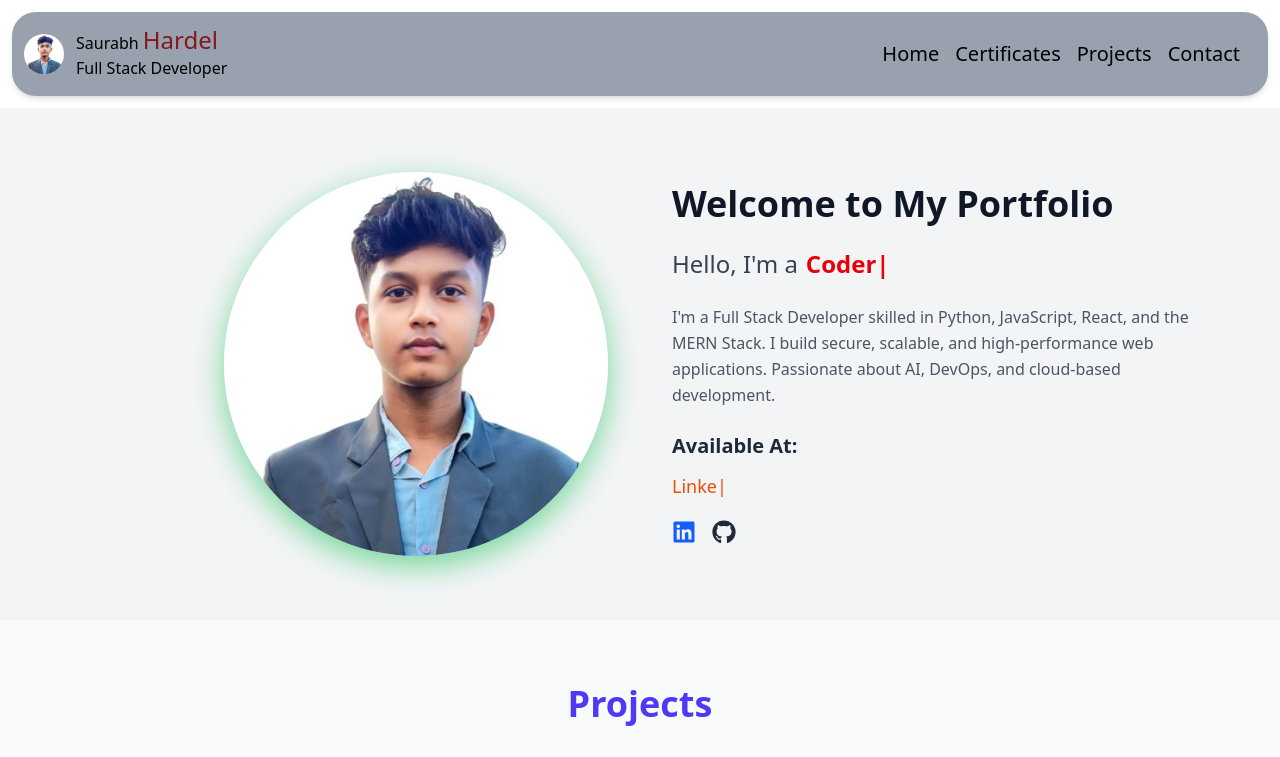
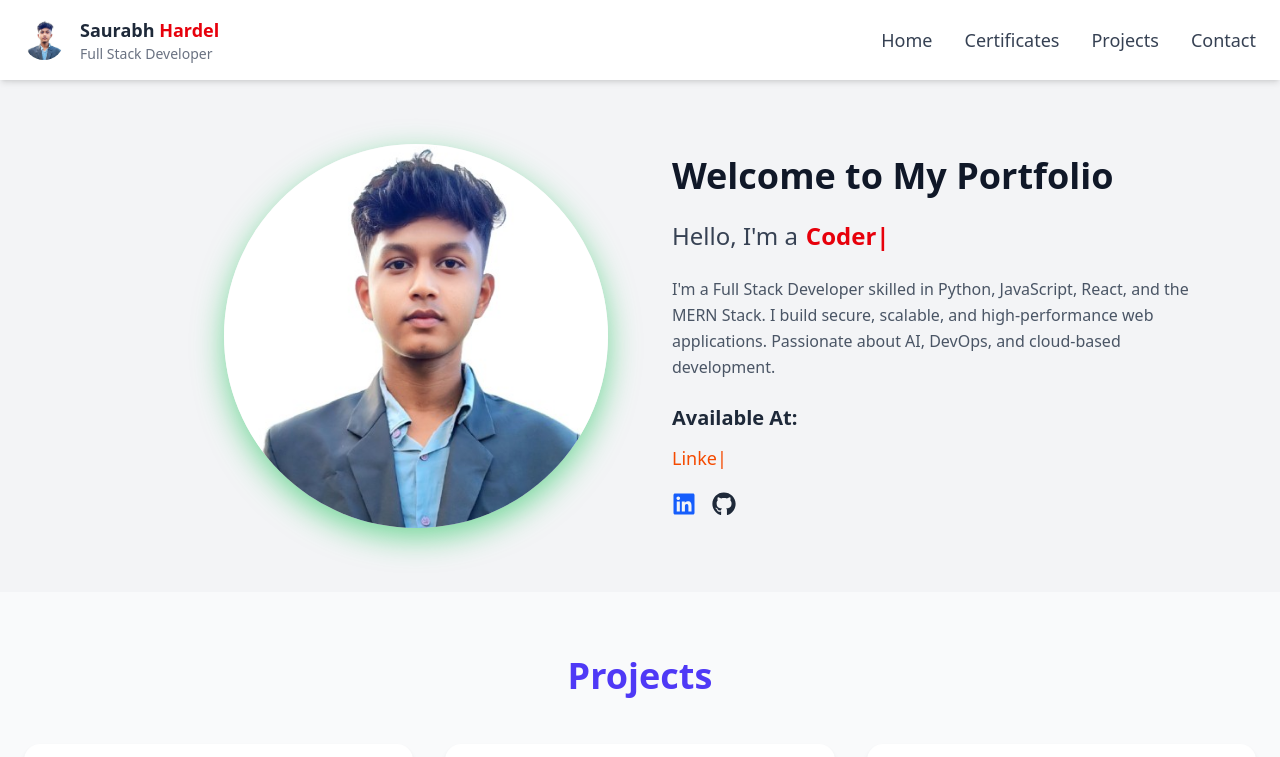
Before and after one commit to saurabh5286/Res-portfolio, a React (Vite) app: page / in a window 1280 px wide. Shown: the top 757 px of the page. Built offline with nearby package versions, Linux system fonts and the light colour scheme.

Commit message:
Update Navbar.jsx

```diff
--- a/src/components/Navbar.jsx
+++ b/src/components/Navbar.jsx
@@ -3,58 +3,80 @@ import { IoMdMenu } from "react-icons/io";
 import { ImCross } from "react-icons/im";
 import { Link } from 'react-router-dom';
 
-function Navbar() {
-  const [menu, setMenu] = useState(false);
 const navItems = [
   { key: 1, name: "Home", path: "/" },
   { key: 2, name: "Certificates", path: "/certificates" },
   { key: 3, name: "Projects", path: "/projects" },
   { key: 4, name: "Contact", path: "/contact" },
-
 ];
 
+function Navbar() {
+  const [menuOpen, setMenuOpen] = useState(false);
+
   return (
-    <>
-      <div>
-        <div className='flex justify-between m-3 bg-gray-400 p-3 rounded-3xl shadow-md'>
-          <div className='flex items-center flex space-x-3 '>
-            <img className="w-10 h-10 rounded-full  " src="/user.jpg" alt="" />
-            <div className='items-center mb-1'>
-              <h1>Saurabh <span className='text-2xl text-red-900'>Hardel</span></h1>
-              <p>Full Stack Developer</p>
+    <nav className="w-full bg-white shadow-md sticky top-0 z-50">
+      <div className="max-w-7xl mx-auto px-6 py-4 flex justify-between items-center">
+
+        {/* Logo Section */}
+        <div className="flex items-center space-x-4">
+          <img className="w-10 h-10 rounded-full" src="/user.jpg" alt="logo" />
+          <div className="leading-5">
+            <h1 className="font-bold text-lg text-gray-800">Saurabh <span className="text-red-600">Hardel</span></h1>
+            <p className="text-sm text-gray-500">Full Stack Developer</p>
           </div>
         </div>
-          <div>
-            <ul className='md:flex space-x-4 text-xl p-4 hidden'>
+
+        {/* Desktop Nav */}
+        <ul className="hidden md:flex space-x-8 text-gray-700 text-lg font-medium">
           {navItems.map(({ key, name, path }) => (
             <li key={key}>
-                  <Link to={path} className="hover:text-blue-500">{name}</Link>
+              <Link
+                to={path}
+                className="hover:text-indigo-600 transition duration-300"
+              >
+                {name}
+              </Link>
             </li>
           ))}
         </ul>
-            <div className='md:hidden'>
-              <button onClick={() => setMenu(!menu)} className='text-2xl'>
-                {menu ? <ImCross /> : <IoMdMenu />}
+
+        {/* Mobile Menu Toggle */}
+        <div className="md:hidden">
+          <button onClick={() => setMenuOpen(!menuOpen)} className="text-2xl text-gray-800 focus:outline-none">
+            {menuOpen ? <ImCross /> : <IoMdMenu />}
           </button>
         </div>
       </div>
-        </div>
-        {menu &&
-          <div className='flex justify-between'>
-            <div className='w-1/2'></div>
-            <div className='w-1/2'>
-              <ul className='space-y-4 text-xl p-4 items-end'>
+
+      {/* Mobile Nav */}
+      <div
+        className={`md:hidden transition-all duration-300 ease-in-out transform ${
+          menuOpen ? 'translate-x-0 opacity-100' : 'translate-x-full opacity-0'
+        } fixed top-0 right-0 w-2/3 h-full bg-white shadow-lg z-40 p-6`}
+      >
+        <ul className="space-y-6 text-xl font-medium text-gray-800 mt-16">
           {navItems.map(({ key, name, path }) => (
             <li key={key}>
-                    <Link to={path} className="hover:text-blue-500">{name}</Link>
+              <Link
+                to={path}
+                className="block hover:text-indigo-600 transition duration-300"
+                onClick={() => setMenuOpen(false)}
+              >
+                {name}
+              </Link>
             </li>
           ))}
         </ul>
       </div>
-          </div>
-        }
-      </div>
-    </>
+
+      {/* Optional: backdrop blur when mobile nav is open */}
+      {menuOpen && (
+        <div
+          className="fixed inset-0 bg-black bg-opacity-30 z-30"
+          onClick={() => setMenuOpen(false)}
+        />
+      )}
+    </nav>
   );
 }
 
```
Lines whose indentation alone changed are shown as unchanged.
